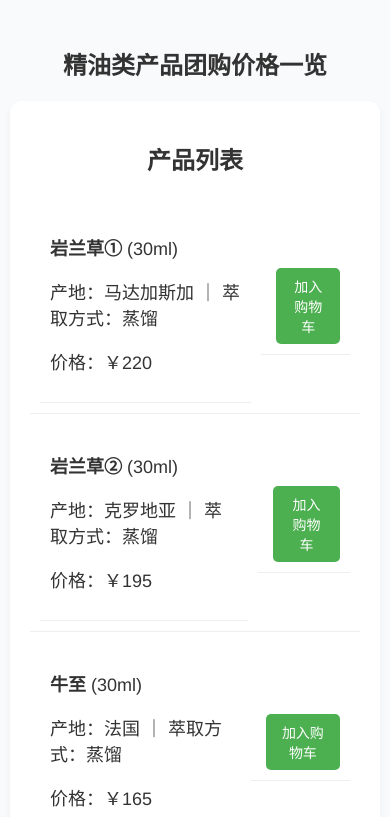
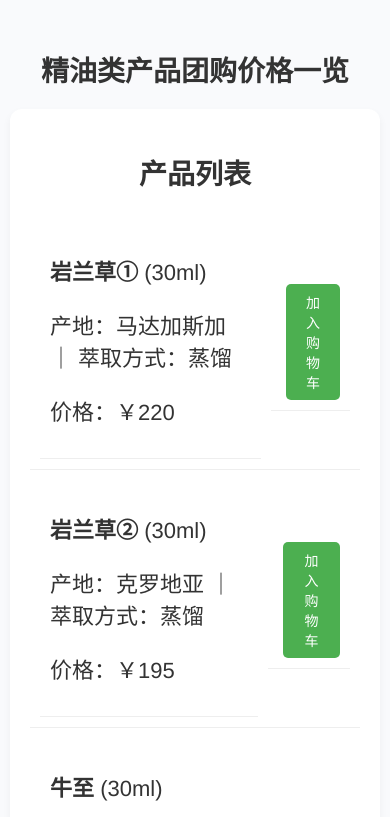
Before and after one commit to LiNanSheng795/EssentialOilTuanOrderSystem, a plain HTML site: page index.html in a window 390 px wide. Shown: the top 817 px of the page. Drawn offline with Linux system fonts and the light colour scheme.

Commit message:
Update style.css

```diff
--- a/style.css
+++ b/style.css
@@ -64,6 +64,7 @@ input[type="text"] {
 @media (max-width: 1000px) {
     body {
         padding: 10px;
+        font-size: 18px;
     }
     input[type="text"] {
         width: 100%;
@@ -72,10 +73,10 @@ input[type="text"] {
     .product-item p,
     #product-list p,
     #cart-items p {
-        font-size: 18px !important;
+        font-size: 22px !important; /* 大幅提升 */
     }
     h1, h2, h3 {
-        font-size: 24px !important;
+        font-size: 28px !important;
     }
 }
 
```
